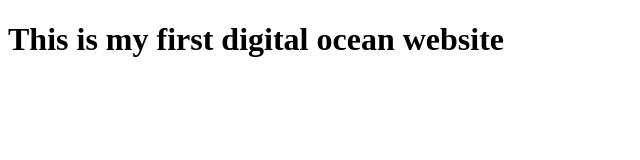
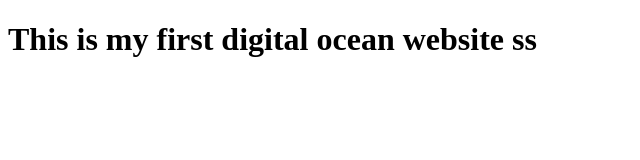
Before and after one commit to sharmashahsank/my-digitalocean-website, a plain HTML site: page index.html in a window 1280 px wide. Shown: the full height of the page, 0-640 px from the left. Drawn offline with Linux system fonts and the light colour scheme.

Commit message:
change in index

```diff
--- a/index.html
+++ b/index.html
@@ -7,6 +7,6 @@
     <title>My Digital Ocean Website</title>
 </head>
 <body>
-    <h1>This is my first digital ocean website</h1>
+    <h1>This is my first digital ocean website ss</h1>
 </body>
 </html>
```
